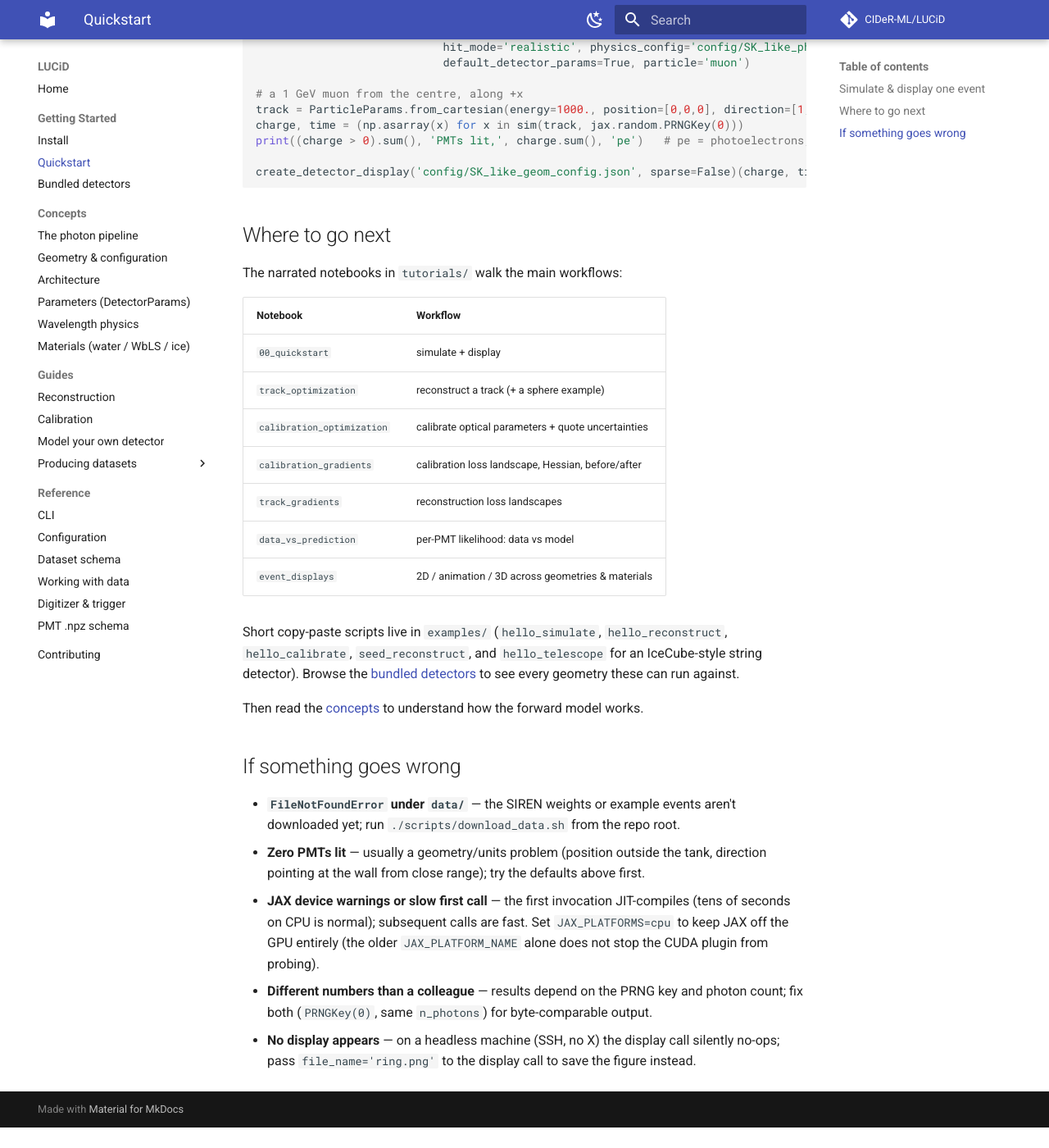
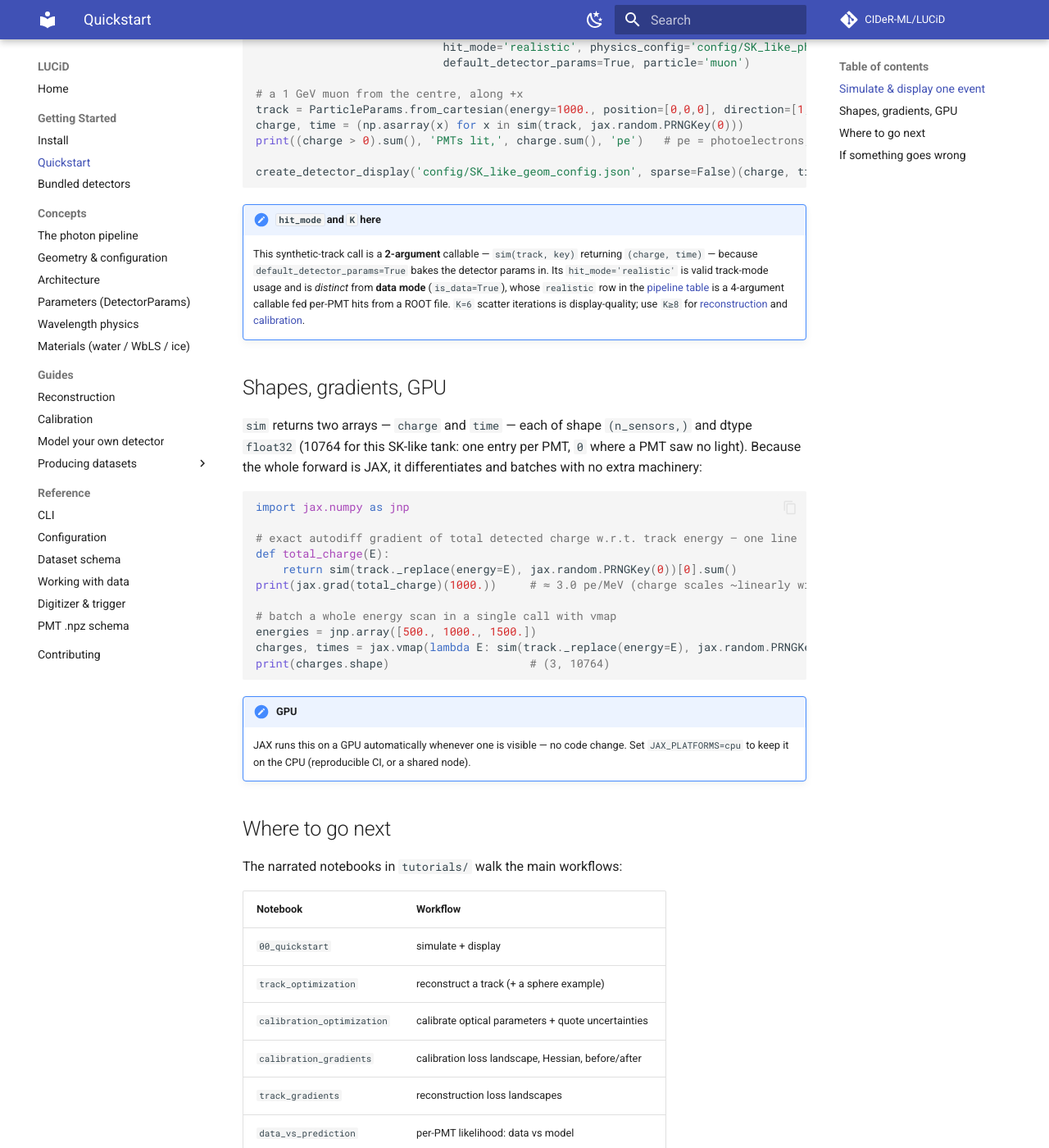
Before and after one commit to CIDeR-ML/LUCiD, an MkDocs documentation site: the page built from docs/getting-started/quickstart.md, in a window 1280 px wide and 1400 px high, scrolled down 490 px. Shown: the whole window at 82% size. Built offline with MkDocs 1.6.1 and Material for MkDocs 9.7.7, drawn with Linux system fonts in a browser that asks for light colours; comment, search, counter and statistics services are not loaded; before the commit the page ends 1865 px from its top, so only the background shows below that.

Commit message:
docs(quickstart): shapes/grad/vmap/GPU section + hit_mode & K note
Add a verified 'Shapes, gradients, GPU' section (returned (n_sensors,)
float32 arrays, a real jax.grad total-charge-wrt-energy one-liner, a vmap
energy scan, one affirmative GPU sentence), and a note resolving the
hit_mode='realistic' track-vs-data-mode ambiguity plus the K=6-vs-K>=8
guidance. Every code block was run against the SK-like config.

Co-Authored-By: Claude Fable 5 <noreply@anthropic.com>

````diff
--- a/docs/getting-started/quickstart.md
+++ b/docs/getting-started/quickstart.md
@@ -28,6 +28,39 @@ print((charge > 0).sum(), 'PMTs lit,', charge.sum(), 'pe')   # pe = photoelectro
 
 create_detector_display('config/SK_like_geom_config.json', sparse=False)(charge, time)   # 2D unrolled ring
 ```
+
+!!! note "`hit_mode` and `K` here"
+    This synthetic-track call is a **2-argument** callable — `sim(track, key)` returning
+    `(charge, time)` — because `default_detector_params=True` bakes the detector params in.
+    Its `hit_mode='realistic'` is valid track-mode usage and is *distinct* from **data mode**
+    (`is_data=True`), whose `realistic` row in the [pipeline table](../concepts/photon-pipeline.md)
+    is a 4-argument callable fed per-PMT hits from a ROOT file. `K=6` scatter iterations is
+    display-quality; use `K≥8` for [reconstruction](../guides/reconstruction.md) and
+    [calibration](../guides/calibration.md).
+
+## Shapes, gradients, GPU
+
+`sim` returns two arrays — `charge` and `time` — each of shape `(n_sensors,)` and dtype
+`float32` (10764 for this SK-like tank: one entry per PMT, `0` where a PMT saw no light).
+Because the whole forward is JAX, it differentiates and batches with no extra machinery:
+
+```python
+import jax.numpy as jnp
+
+# exact autodiff gradient of total detected charge w.r.t. track energy — one line
+def total_charge(E):
+    return sim(track._replace(energy=E), jax.random.PRNGKey(0))[0].sum()
+print(jax.grad(total_charge)(1000.))     # ≈ 3.0 pe/MeV (charge scales ~linearly with energy)
+
+# batch a whole energy scan in a single call with vmap
+energies = jnp.array([500., 1000., 1500.])
+charges, times = jax.vmap(lambda E: sim(track._replace(energy=E), jax.random.PRNGKey(0)))(energies)
+print(charges.shape)                     # (3, 10764)
+```
+
+!!! note "GPU"
+    JAX runs this on a GPU automatically whenever one is visible — no code change. Set
+    `JAX_PLATFORMS=cpu` to keep it on the CPU (reproducible CI, or a shared node).
 
 ## Where to go next
 
````
